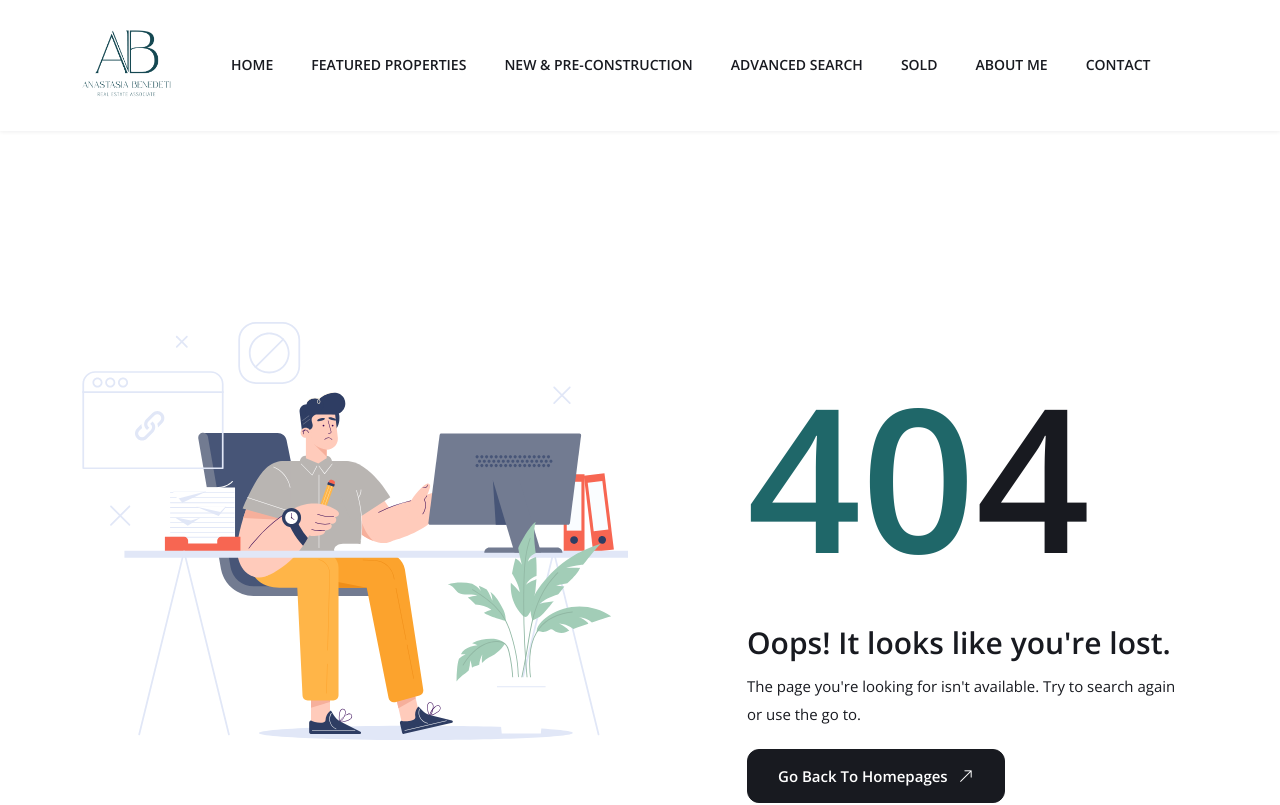
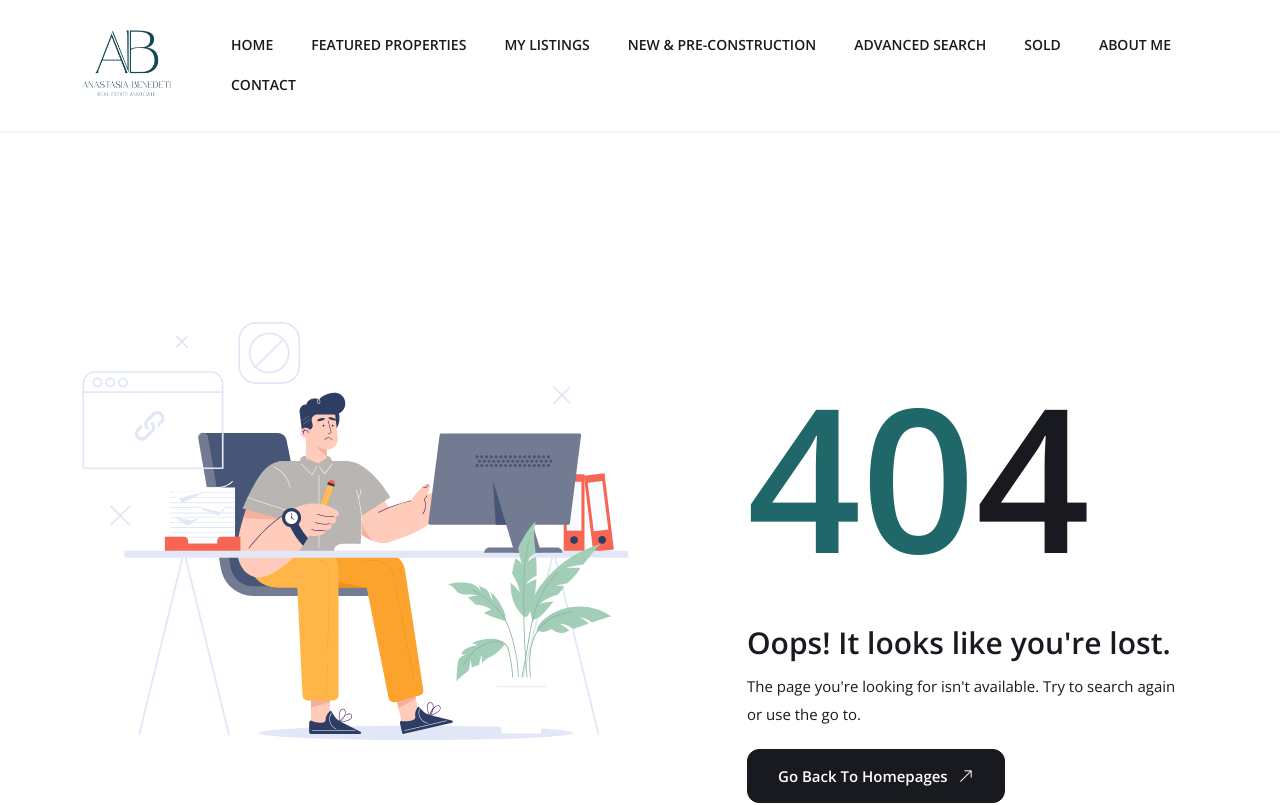
Before and after one commit to Peter-Domingues/homez, a Next.js app: page / in a window 1280 px wide. Shown: the top 805 px of the page. Built offline with nearby package versions, Linux system fonts and the light colour scheme.

Commit message:
Fixed mylistings

```diff
--- a/public/scss/_custom-homez.scss
+++ b/public/scss/_custom-homez.scss
@@ -67,7 +67,7 @@ html {
   .container-sm,
   .container-xl,
   .container-xxl {
-    max-width: 1230px;
+    max-width: 1400px;
   }
 }
 @-webkit-keyframes slideInDown {
--- a/src/components/common/MainMenu.js
+++ b/src/components/common/MainMenu.js
@@ -42,6 +42,17 @@ const MainMenu = () => {
             }
           >
             FEATURED PROPERTIES
+          </span>
+        </a>
+      </li>
+      <li className="visible_list dropitem">
+        <a className="list-item" href="/#mylistings">
+          <span
+            className={
+              topMenu == "mylistings" ? "title menuActive" : "title menu-item"
+            }
+          >
+            MY LISTINGS
           </span>
         </a>
       </li>
--- a/src/components/myListings/index.js
+++ b/src/components/myListings/index.js
@@ -31,12 +31,12 @@ const MyListings = () => {
 
   return (
     <>
-      <section className="pb90 pb30-md mt40" id="featured">
+      <section className="pb90 pb30-md mt40" id="mylistings">
         <div className="container">
           <div className="row" data-aos="fade-up" data-aos-delay="0">
             <div className="col-lg-6 mx-auto">
               <div className="main-title2 text-center">
-                <h2 className="title title-font">My Listings</h2>
+                <h2 className="title title-font">MY LISTINGS</h2>
               </div>
             </div>
           </div>
--- a/src/data/mobileMenuItems.js
+++ b/src/data/mobileMenuItems.js
@@ -2,6 +2,10 @@ module.exports = [
   {
     label: "HOME",
     path: "/",
+  },
+  {
+    label: "MY LISTINGS",
+    path: "/#mylistings",
   },
   {
     label: "FEATURED PROPERTIES",
```
